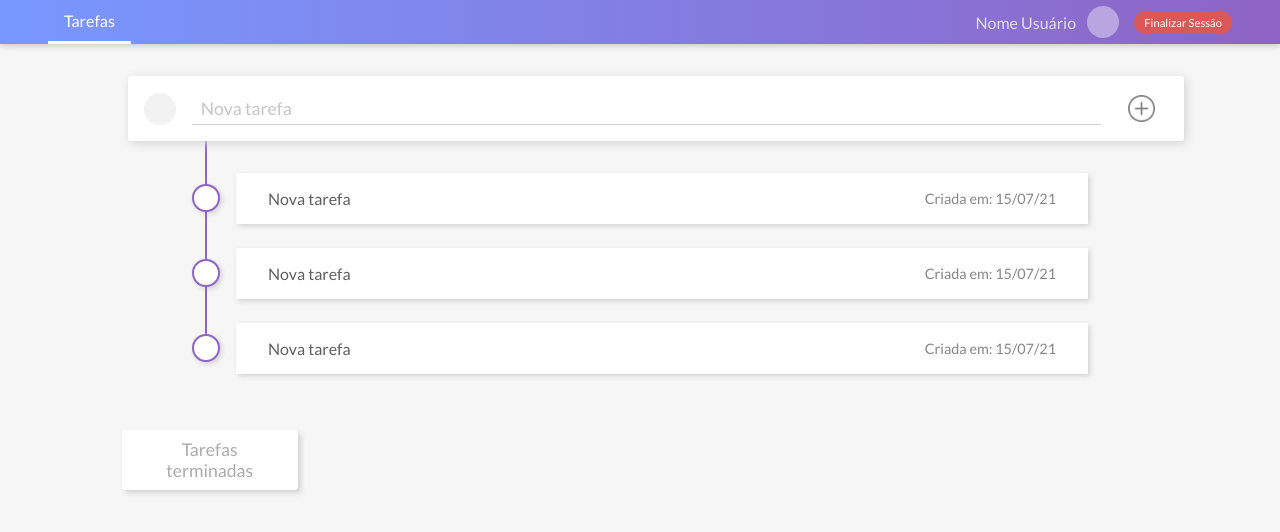
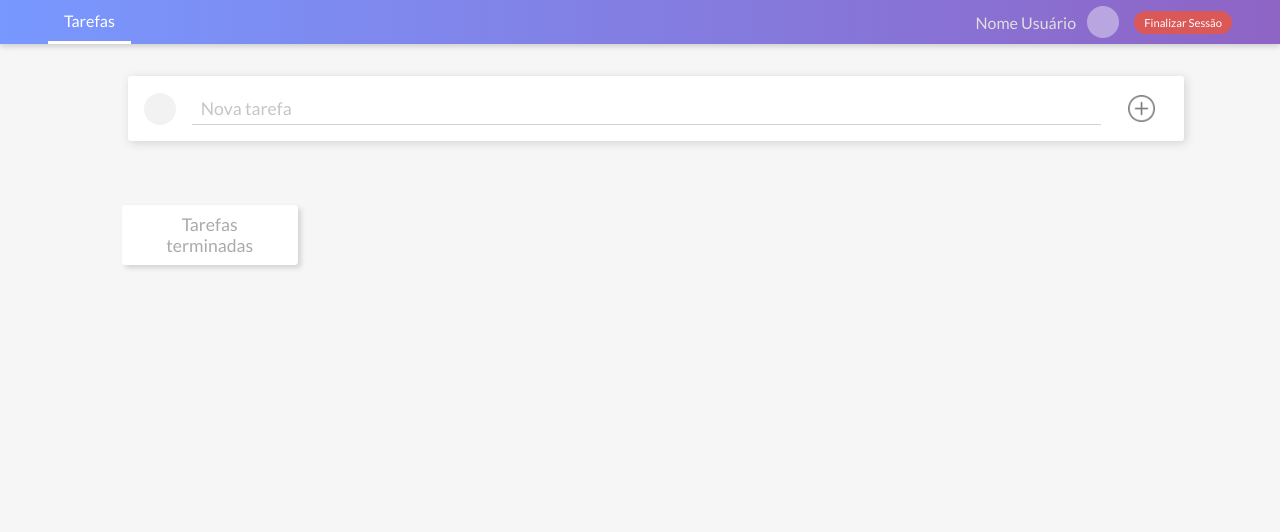
Before and after one commit to Evertunes/CPFrontII, a website: page tarefas.html in a window 1280 px wide. Drawn offline with nearby package versions, Linux system fonts and the light colour scheme; some packages are replaced by stand-ins of ours; no server answers; a script that the page names is missing.

Commit message:
ajuste nas tafefas

```diff
--- a/scripts/index.js
+++ b/scripts/index.js
@@ -13,7 +13,6 @@ botao.disabled = true;
 
 window.onload = () => {
   if (sessionStorage.getItem("token") !== null) {
-    console.log(sessionStorage.getItem("token"));
     window.location.href = "tarefas.html";
   }
 };
--- a/scripts/utils.js
+++ b/scripts/utils.js
@@ -1,6 +1,7 @@
 let formularioTarefa = document.forms["formtarefa"];
 let adicionar = formularioTarefa["add"];
 let caracteres = document.getElementById("novaTarefa");
+let listaTarefas = document.getElementById("lista-tarefas")
 adicionar.disabled = true;
 
 window.onload = () => {
@@ -65,3 +66,15 @@ function infoTarefas() {
       console.log(erro);
     });
 }
+
+
+
+
+/*
+ <div id="skeleton">
+<li class="tarefa">
+<div class="not-done"></div>
+<div class="descricao">
+  <p class="nome">Nova tarefa</p>
+  <p class="timestamp">Criada em: 15/07/21</p>
+</div> */
--- a/tarefas.html
+++ b/tarefas.html
@@ -52,27 +52,12 @@
   <ul class="tarefas-pendentes">
     <div id="lista-tarefas">
     <!-- <div id="skeleton"> -->
-      <li class="tarefa">
+   <!--    <li class="tarefa">
         <div class="not-done"></div>
         <div class="descricao">
           <p class="nome">Nova tarefa</p>
           <p class="timestamp">Criada em: 15/07/21</p>
-        </div>
-      </li>
-      <li class="tarefa">
-        <div class="not-done"></div>
-        <div class="descricao">
-          <p class="nome">Nova tarefa</p>
-          <p class="timestamp">Criada em: 15/07/21</p>
-        </div>
-      </li>
-      <li class="tarefa">
-        <div class="not-done"></div>
-        <div class="descricao">
-          <p class="nome">Nova tarefa</p>
-          <p class="timestamp">Criada em: 15/07/21</p>
-        </div>
-      </li>
+        </div> -->
 
     </div>
   </ul>
```
